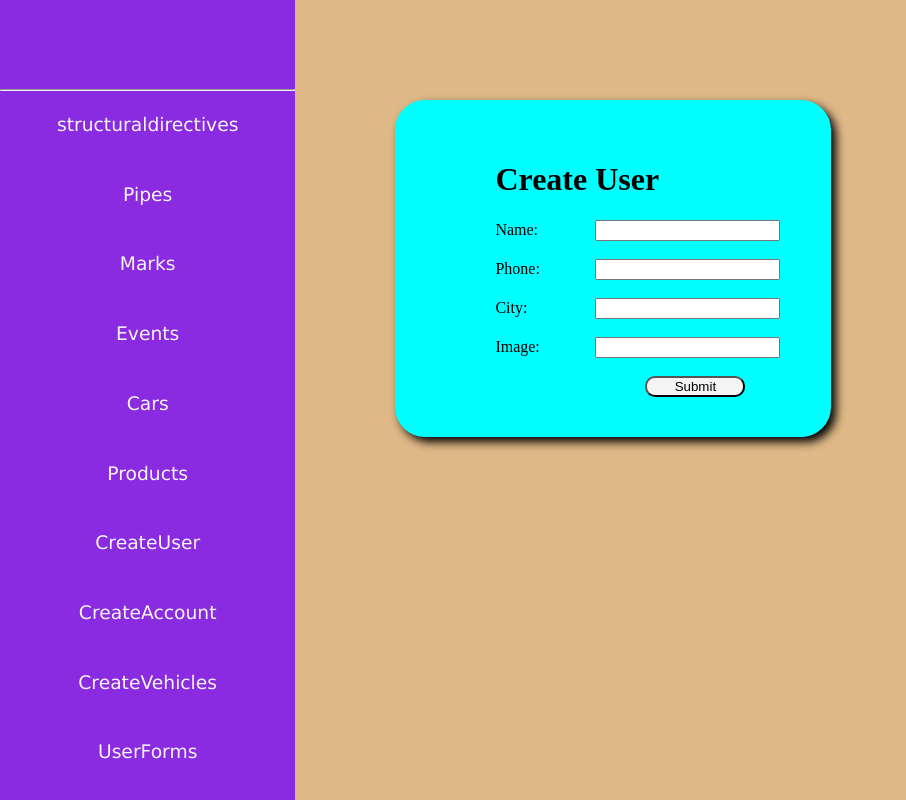
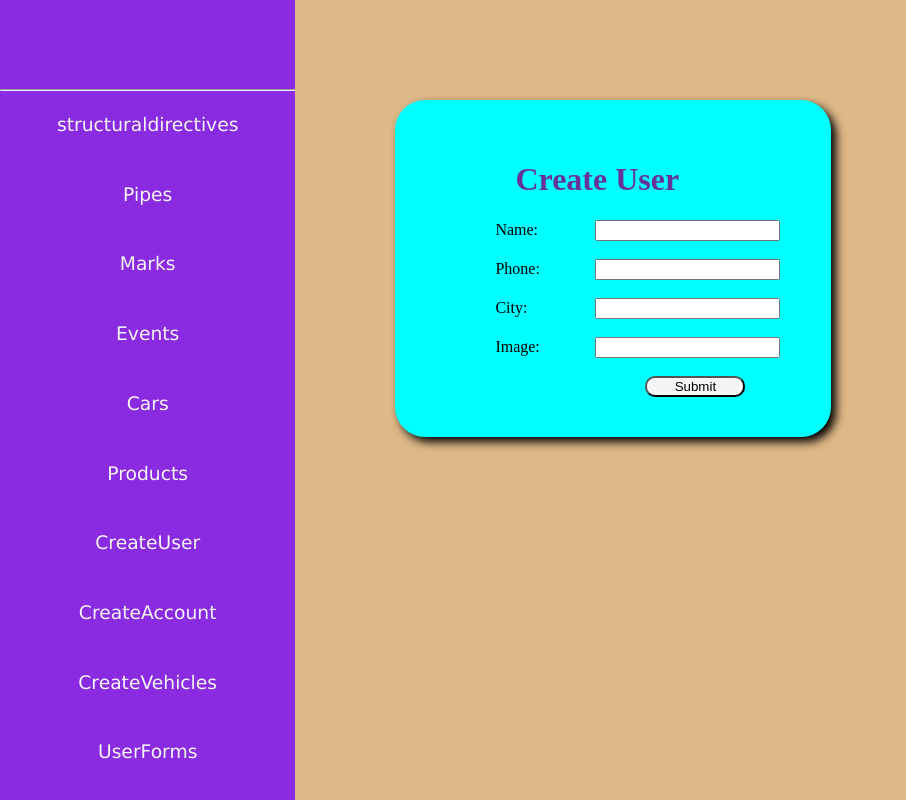
Before and after one commit to Vinod-Nimmala/My-app2, an Angular app: page /dashboard/create-user in a window 1280 px wide. Shown: the whole page, without its empty margins (0-906 px from the left). Built offline with nearby package versions, Linux system fonts and the light colour scheme; sample sign-in values are in the browser's storage.

Commit message:
Create user component heading changed to rebeccapurple color

```diff
--- a/src/app/create-user/create-user.component.scss
+++ b/src/app/create-user/create-user.component.scss
@@ -28,3 +28,7 @@ button:hover{
     color: whitesmoke;
 
 }
+h1{
+    color: rebeccapurple;
+    margin-left: 20px;
+}
```
